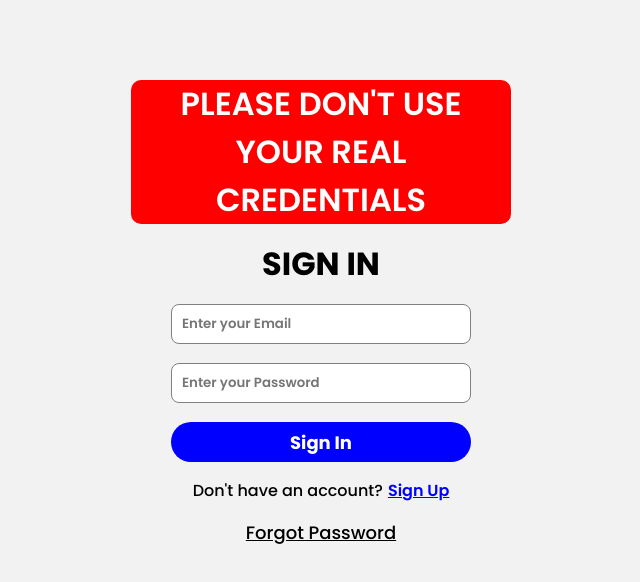
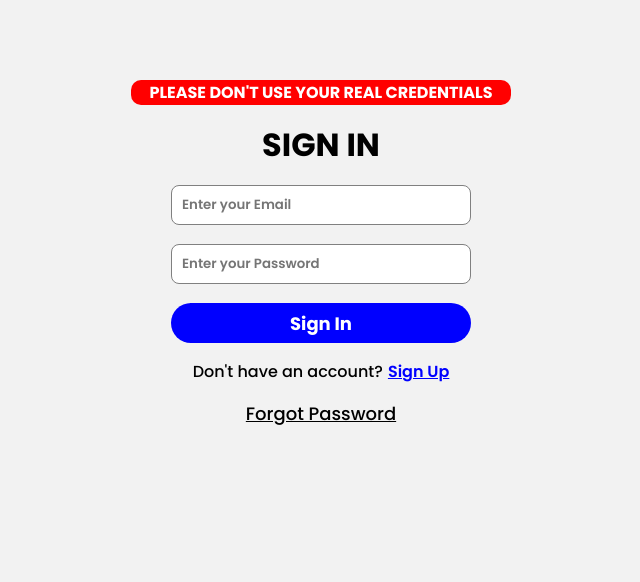
Before and after one commit to fistty/firebase-auth-react-app, a React (Create React App) app: page / in a window 1280 px wide. Shown: the top 582 px of the page, without its empty margins (319-959 px from the left). Built offline with nearby package versions, Linux system fonts and the light colour scheme; no server answers.

Commit message:
Update App.js

```diff
--- a/src/App.js
+++ b/src/App.js
@@ -24,7 +24,10 @@ const App = () => {
       {showSignInMessage && (
         <p className="message">Log in with your credentials</p>
       )}
-      <h1 className="warning">PLEASE DON'T USE YOUR REAL CREDENTIALS</h1>
+      <div className="warning">
+        <h1>PLEASE DON'T USE YOUR REAL CREDENTIALS</h1>
+      </div>
+
       <Routes>
         <Route
           index
```
